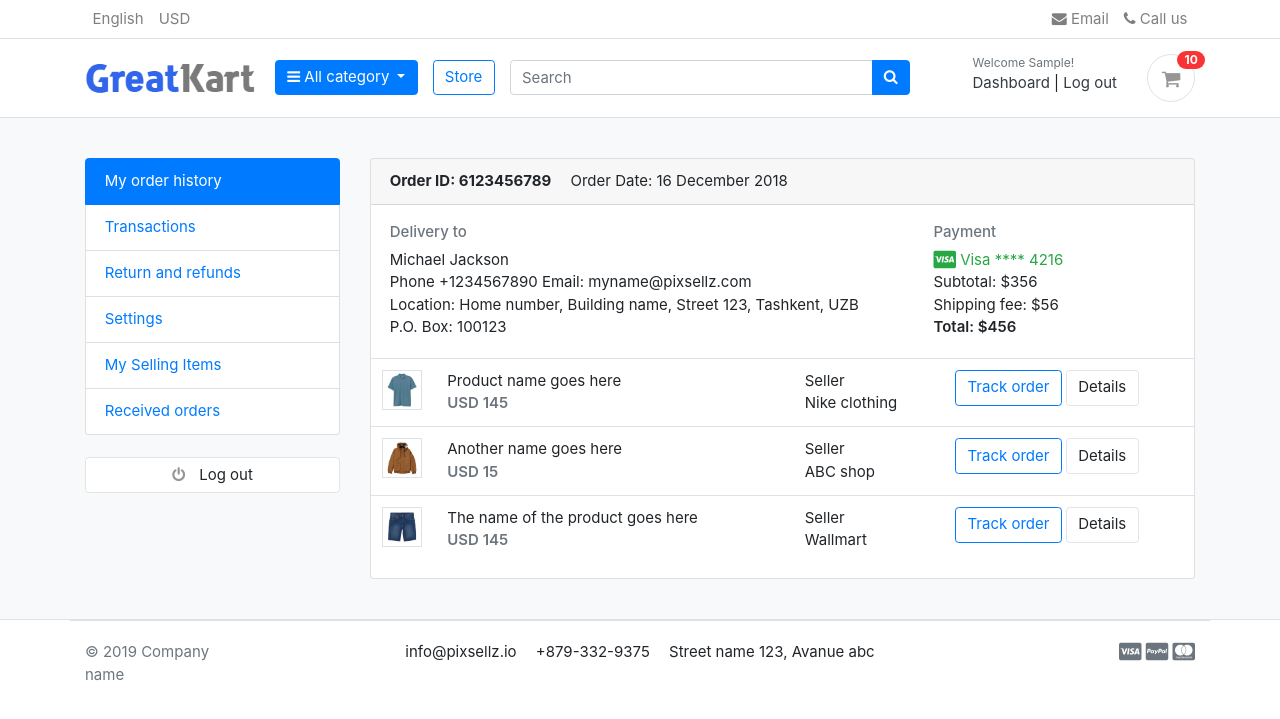
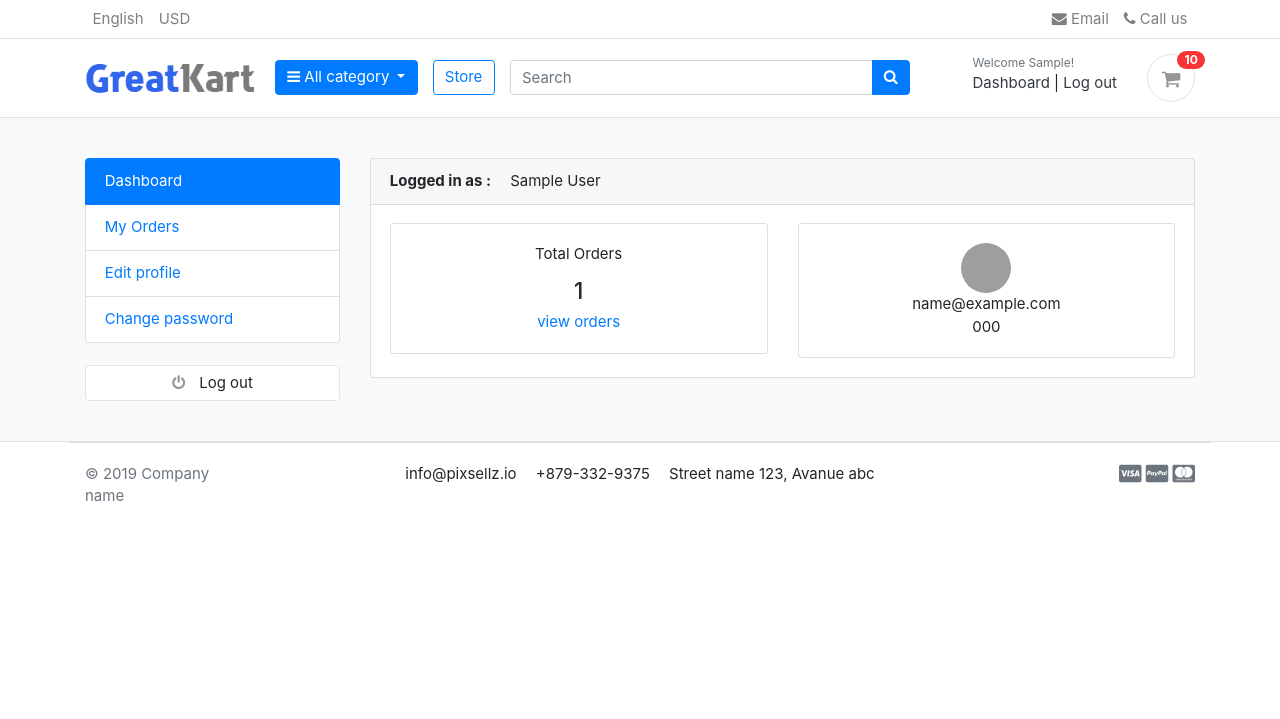
Before and after one commit to Rabby-Shanto/Django-Ecommerce, a Django app: page /accounts/ in a window 1280 px wide. Shown: the top 719 px of the page. Run offline with Django 3.2, Linux system fonts and the light colour scheme; a user stored in the database is signed in; tables that the repository leaves empty hold one stand-in row (values such as "Sample post"); some libraries are stand-ins or nearby versions; some web fonts are replaced; grey boxes are pictures that could not be loaded.

Commit message:
Added User details in Dashboard

```diff
--- a/User/urls.py
+++ b/User/urls.py
@@ -9,6 +9,6 @@ urlpatterns = [
     path('activate/<uidb64>/<token>',views.activate,name='activate'),
     path('activation_password/<uidb64>/<token>',views.resetpass_activate,name='resetpass_activate'),
     path('forgotpassword/',views.forgotpassword,name='forgotpassword'),
-    path('reset_password/',views.reset_password,name='reset_password')
-,
+    path('reset_password/',views.reset_password,name='reset_password'),
+    path('my_orders/',views.my_orders,name='my_orders'),
 ]
--- a/User/views.py
+++ b/User/views.py
@@ -1,3 +1,4 @@
+from multiprocessing import context
 from sqlite3 import paramstyle
 from django.shortcuts import render,redirect
 from django.http import HttpResponse
@@ -18,7 +19,7 @@ from django.core.mail import EmailMessage
 from cart.views import _cart_id
 import requests
 # Create your views here.
-
+from order.models import Order
 #Registreation and Sending Email verification to user email
 
 def register(request):
@@ -175,7 +176,12 @@ def activate(request,uidb64,token):
 
 def dashboard(request):
 
-    return render(request,'accounts/dashboard.html')
+    orders = Order.objects.order_by('created_at').filter(user_id = request.user.id,is_ordered=True)
+    orders_count = orders.count()
+    context = {
+        'orders_count' : orders_count,
+    }
+    return render(request,'accounts/dashboard.html',context)
 
 # Forget password
 
@@ -260,3 +266,12 @@ def reset_password(request):
     else:
 
         return render(request,'accounts/reset_password.html')
+
+
+
+def my_orders(request):
+    orders = Order.objects.filter(user=request.user,is_ordered=True).order_by('-created_at')
+    context ={
+        'orders' : orders
+    }
+    return render(request,'accounts/my_order.html',context)
--- a/templates/accounts/dashboard.html
+++ b/templates/accounts/dashboard.html
@@ -10,14 +10,7 @@
         <div class="row">
         <aside class="col-md-3">
             <!--   SIDEBAR   -->
-            <ul class="list-group">
-                <a class="list-group-item active" href="#"> My order history </a>
-                <a class="list-group-item" href="#"> Transactions </a>
-                <a class="list-group-item" href="#"> Return and refunds </a>
-                <a class="list-group-item" href="#">Settings </a>
-                <a class="list-group-item" href="#"> My Selling Items </a>
-                <a class="list-group-item" href="#"> Received orders </a>
-            </ul>
+            {% include 'includes/dashboard_sidebar.html' %}
             <br>
             <a class="btn btn-light btn-block" href="{% url 'logout' %}"> <i class="fa fa-power-off"></i> <span class="text">Log out</span> </a>
             <!--   SIDEBAR .//END   -->
@@ -25,69 +18,33 @@
         <main class="col-md-9">
             <article class="card">
             <header class="card-header">
-                <strong class="d-inline-block mr-3">Order ID: 6123456789</strong>
-                <span>Order Date: 16 December 2018</span>
+                <strong class="d-inline-block mr-3">Logged in as : </strong>
+                <span>{{user.full_name}}</span>
             </header>
             <div class="card-body">
                 <div class="row">
-                    <div class="col-md-8">
-                        <h6 class="text-muted">Delivery to</h6>
-                        <p>Michael Jackson <br>
-                        Phone +1234567890 Email: myname@pixsellz.com <br>
-                        Location: Home number, Building name, Street 123,  Tashkent, UZB <br>
-                        P.O. Box: 100123
-                         </p>
+
+                    <div class="col-md-6">
+                        <div class="card">
+                            <div class="card-body text-center">
+                                <div class="card-title">Total Orders</div>
+                                <h4>{{orders_count}}</h4>
+                                <a href="{% url 'my_orders' %}">view orders</a>
+                            </div>
+                        </div>
                     </div>
-                    <div class="col-md-4">
-                        <h6 class="text-muted">Payment</h6>
-                        <span class="text-success">
-                            <i class="fab fa-lg fa-cc-visa"></i>
-                            Visa  **** 4216
-                        </span>
-                        <p>Subtotal: $356 <br>
-                         Shipping fee:  $56 <br>
-                         <span class="b">Total:  $456 </span>
-                        </p>
+                    <div class="col-md-6">
+                        <div class="card">
+                            <div class="card-body text-center">
+                                <img src="https://www.w3schools.com/w3images/avatar5.png" alt="user-avatar" height="50" width="50" style="border-radius : 50%">
+                                <p class="mb-0">{{user.email}}</p>
+                                <p>{{user.phone_number}}</p>
+                            </div>
+                        </div>
                     </div>
+
                 </div> <!-- row.// -->
             </div> <!-- card-body .// -->
-            <div class="table-responsive">
-            <table class="table table-hover">
-                <tr>
-                    <td width="65">
-                        <img src="../images/items/1.jpg" class="img-xs border">
-                    </td>
-                    <td>
-                        <p class="title mb-0">Product name goes here </p>
-                        <var class="price text-muted">USD 145</var>
-                    </td>
-                    <td> Seller <br> Nike clothing </td>
-                    <td width="250"> <a href="#" class="btn btn-outline-primary">Track order</a> <a href="#" class="btn btn-light"> Details </a> </td>
-                </tr>
-                <tr>
-                    <td>
-                        <img src="../images/items/2.jpg" class="img-xs border">
-                    </td>
-                    <td>
-                        <p class="title mb-0">Another name goes here </p>
-                        <var class="price text-muted">USD 15</var>
-                    </td>
-                    <td> Seller <br> ABC shop </td>
-                    <td> <a href="#" class="btn btn-outline-primary">Track order</a> <a href="#" class="btn btn-light"> Details </a> </td>
-                </tr>
-                <tr>
-                    <td>
-                        <img src="../images/items/3.jpg" class="img-xs border">
-                    </td>
-                    <td>
-                        <p class="title mb-0">The name of the product  goes here </p>
-                        <var class="price text-muted">USD 145</var>
-                    </td>
-                    <td> Seller <br> Wallmart </td>
-                    <td> <a href="#" class="btn btn-outline-primary">Track order</a> <a href="#" class="btn btn-light"> Details </a> </td>
-                </tr>
-            </table>
-            </div> <!-- table-responsive .end// -->
             </article> <!-- order-group.// -->
         </main>
     </div> <!-- row.// -->
--- /dev/null
+++ b/templates/includes/dashboard_sidebar.html
@@ -0,0 +1,6 @@
+<ul class="list-group">
+    <a class="list-group-item {% if '/accounts/' == request.path %}active{% endif %}" href="{% url 'dashboard' %}"> Dashboard </a>
+    <a class="list-group-item {% if '/accounts/my_orders/' == request.path %}active{% endif %}" href="{% url 'my_orders' %}"> My Orders </a>
+    <a class="list-group-item" href="#"> Edit profile </a>
+    <a class="list-group-item" href="#">Change password </a>
+</ul>
```
Also changed, not shown: templates/accounts/my_order.html (added, +60 -0 lines).
